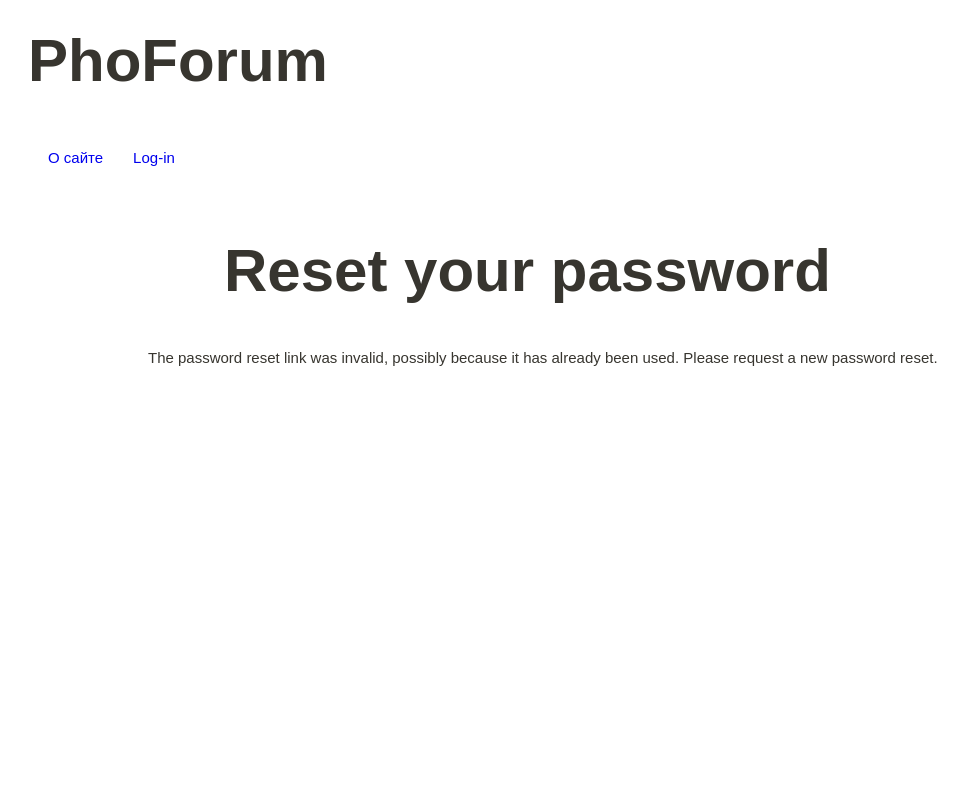
After one commit to GrishkaYesenin/PhoForum, a Django app: page /reset/1/1/ in a window 1280 px wide. The commit adds this page. Shown: the whole page, without its empty margins (48-1011 px from the left). Run offline with Django 3.2, Linux system fonts and the light colour scheme; data that the repository does not hold is empty; some libraries are stand-ins or nearby versions.

Commit message:
смена пароля + восст-е пароля по почьте

```diff
--- a/PhoForum/settings.py
+++ b/PhoForum/settings.py
@@ -124,3 +124,5 @@ DEFAULT_AUTO_FIELD = 'django.db.models.BigAutoField'
 LOGIN_REDIRECT_URL = 'dashboard'
 LOGIN_URL = 'login'
 LOGOUT_URL = 'logout'
+
+EMAIL_BACKEND = 'django.core.mail.backends.console.EmailBackend'
--- a/PhoForum/urls.py
+++ b/PhoForum/urls.py
@@ -8,6 +8,7 @@ urlpatterns = [
     path('', include('mainapp.urls')),
     # path('account/', include('mainapp.account.urls')),
     path('__debug__/', include(debug_toolbar.urls)),
+    path('', include('django.contrib.auth.urls')),
 ]
 
 
--- a/mainapp/static/mainapp/css/styles.css
+++ b/mainapp/static/mainapp/css/styles.css
@@ -4,11 +4,7 @@
 	margin: 0;
 	border: 0;
 }
-*,*:before,*:after{
-	-moz-box-sizing: border-box;
-	-webkit-box-sizing: border-box;
-	box-sizing: border-box;
-}
+
 :focus,:active{outline: none;}
 a:focus,a:active{outline: none;}
 
@@ -20,15 +16,9 @@ html,body{
 	font-size: 100%;
 	line-height: 1;
 	font-size: 15px;
-	-ms-text-size-adjust: 100%;
-	-moz-text-size-adjust: 100%;
-	-webkit-text-size-adjust: 100%;
 }
 input,button,textarea{font-family:inherit;}
 
-input::-ms-clear{display: none;}
-button{cursor: pointer;}
-button::-moz-focus-inner {padding:0;border:0;}
 a, a:visited{text-decoration: none;}
 a:hover{text-decoration: none;}
 ul li{list-style: none;}
@@ -102,7 +92,6 @@ footer{
     flex-shrink: 0;
     display: none;
 }
-
 
 /*for cat-detail.html page*/
 
--- a/mainapp/templates/mainapp/base.html
+++ b/mainapp/templates/mainapp/base.html
@@ -20,11 +20,17 @@
         {% if request.user.is_authenticated %}
         <li {% if section == 'dashboard' %} class="selected"{% endif %}>
             <a href={% url 'dashboard' %}>My dashboard</a>
+        <li {% if section == 'add_task' %} class="selected"{% endif %}>
+            <a href={% url 'add_task' %}>Добавить задачу</a>
         {% endif %}
         <li><a href={% url 'info' %}>О сайте</a></li>
-        <li><a href={% url 'add_task' %}>Добавить задачу</a></li>
-        <li><a href={% url 'login' %}>Log-in</a></li>
-        <li><a href={% url 'logout' %}>Log-out</a></li>
+        <li class="user">
+        {% if request.user.is_authenticated %}
+            Hello, {{request.user.first_name}} <a href="{% url "logout"%}">Logout</a>
+        {% else %}
+            <a href="{% url "login" %}">Log-in</a>
+        {%endif%}
+        </li>
     </ul>
 </header>
 
--- a/mainapp/templates/mainapp/registration/login.html
+++ b/mainapp/templates/mainapp/registration/login.html
@@ -5,7 +5,7 @@
 {% endblock %}
 
 {% block page_content %}
-    <p>Log-in</p>
+    <h1>Log-in</h1>
     {% if form.errors %}
         <p>Your username and password didn't match.Please try again.</p>
     {% else %}
@@ -18,5 +18,6 @@
             <input type="hidden" name="next" value="{{ next }}" />
             <p><input type="submit" value="Log-in"></p>
         </form>
+        <p><a href="{% url "password_reset" %}">Forgotten your password?</a></p>
     </div>
 {% endblock page_content %}
--- /dev/null
+++ b/mainapp/templates/mainapp/registration/password_reset_confirm.html
@@ -0,0 +1,20 @@
+{% extends 'mainapp/base.html' %}
+
+{% block title %}
+    <title>Reset your password</title>
+{% endblock %}
+
+{% block page_content %}
+   <h1>Reset your password</h1>
+    {% if validlink %}
+        <p>Please enter your new password twice:</p>
+        <form action="." method="post">
+            {{ form.as_p }}
+            {% csrf_token %}
+            <p><input type="submit" value="Change my password" /></p>
+        </form>
+    {% else %}
+        <p>The password reset link was invalid, possibly because it
+            has already been used. Please request a new password reset.</p>
+    {% endif %}
+{% endblock page_content %}
--- a/mainapp/urls.py
+++ b/mainapp/urls.py
@@ -10,6 +10,12 @@ urlpatterns = [
     path('add_task/', add_task, name='add_task'),
     path('login/', UserLogin.as_view(), name='login'),
     path('logout/', UserLogout.as_view(), name='logout'),
+    path('password_change/', UserPasswordChange.as_view(), name='password_change'),
+    path('password_change/done/', UserPasswordChangeDone.as_view(), name='password_change_done'),
+    path('password_reset/', UserPasswordReset.as_view(), name='password_reset'),
+    path('password_reset/done/', UserPasswordResetDone.as_view(), name='password_reset_done'),
+    path('reset/done/', UserPasswordResetComplete.as_view(), name='password_reset_complete'),
+    path('reset/<uidb64>/<token>/', UserPasswordResetConfirm.as_view(), name='password_reset_confirm'),
     path('<slug:category_slug>/', category_detail, name='category_detail'),
     path('<slug:category_slug>/task<int:task_id>', task_detail, name='task_detail'),
 ]
--- a/mainapp/views.py
+++ b/mainapp/views.py
@@ -6,7 +6,8 @@ from .forms import LoginForm
 from django.core.paginator import Paginator, EmptyPage, PageNotAnInteger
 
 from django.views.generic import DetailView, ListView
-from django.contrib.auth.views import LoginView, LogoutView
+from django.contrib.auth.views import LoginView, LogoutView, PasswordChangeView, PasswordChangeDoneView, \
+    PasswordResetView, PasswordResetDoneView, PasswordResetCompleteView, PasswordResetConfirmView
 
 from django.contrib.auth.decorators import login_required
 
@@ -187,3 +188,27 @@ class UserLogout(LogoutView):
 @login_required
 def dashboard(request):
     return render(request, 'mainapp/account/dashboard.html', {'section': 'dashboard'})
+
+
+class UserPasswordChange(PasswordChangeView):
+    template_name = 'mainapp/registration/password_change_form.html'
+
+
+class UserPasswordChangeDone(PasswordChangeDoneView):
+    template_name = 'mainapp/registration/password_change_done.html'
+
+
+class UserPasswordReset(PasswordResetView):
+    template_name = 'mainapp/registration/password_reset_form.html'
+
+
+class UserPasswordResetDone(PasswordResetDoneView):
+    template_name = 'mainapp/registration/password_reset_done.html'
+
+
+class UserPasswordResetComplete(PasswordResetCompleteView):
+    template_name = 'mainapp/registration/password_reset_complete.html'
+
+
+class UserPasswordResetConfirm(PasswordResetConfirmView):
+    template_name = 'mainapp/registration/password_reset_confirm.html'
```
Also changed, not shown: mainapp/forms.py (+15 -0 lines), mainapp/templates/mainapp/registration/password_change_done.html (added, +10 -0 lines), mainapp/templates/mainapp/registration/password_change_form.html (added, +15 -0 lines), mainapp/templates/mainapp/registration/password_reset_complete.html (added, +11 -0 lines), mainapp/templates/mainapp/registration/password_reset_done.html (added, +12 -0 lines), mainapp/templates/mainapp/registration/password_reset_email.html (added, +12 -0 lines), mainapp/templates/mainapp/registration/password_reset_form.html (added, +15 -0 lines).
